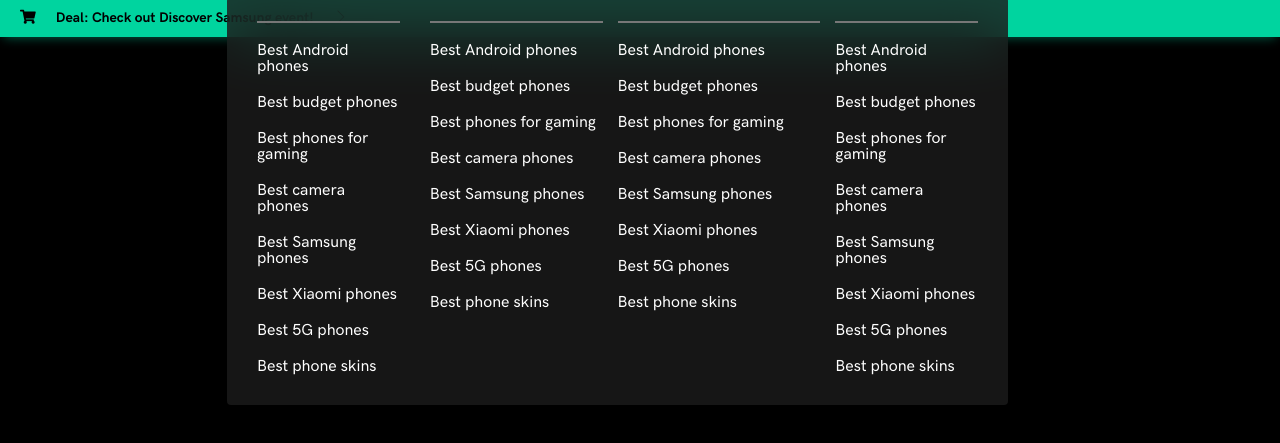
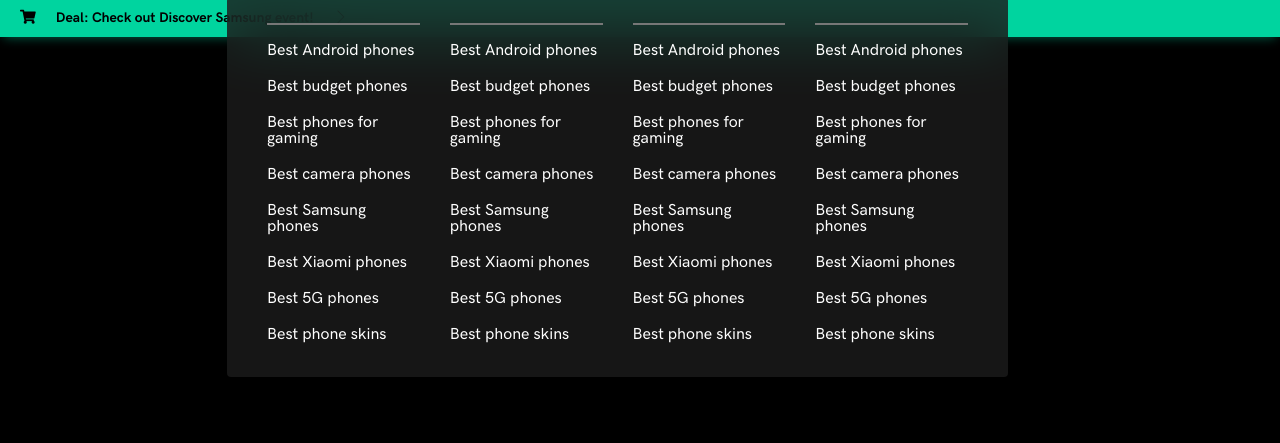
Before and after one commit to lckien2912/androidauthority, a plain HTML site: page index.html in a window 1280 px wide. Shown: the part 63-506 px from the top of the page. Drawn offline with Linux system fonts and the light colour scheme.

Commit message:
update subnav 60%

```diff
--- a/assets/css/header.css
+++ b/assets/css/header.css
@@ -29,25 +29,16 @@
   position: absolute;
   top: 100%;
   left: 0;
+  right: 0;
   background-color: rgba(28, 28, 28, 0.8);
   backdrop-filter: blur(30px);
-  padding: 30px 40px;
+  padding: 36px 40px 24px !important;
   border-radius: 4px;
   z-index: 3;
 }
 
 .subnav__list {
-  flex: 1;
-  padding: 36px 0px 20px;
   position: relative;
-}
-
-.subnav__list-container:first-child > .subnav__list {
-  margin-left: 30px;
-}
-
-.subnav__list-container:last-child > .subnav__list {
-  margin-right: 30px;
 }
 
 .subnav__list::before {
@@ -56,10 +47,10 @@
   height: 2px;
   width: 100%;
   background-color: #777;
-  top: 24px;
+  top: -10px;
 }
 
-.subnav__list:hover .subnav__list::before {
+.subnav__list:hover::before {
   background-color: var(--main-color);
 }
 
--- a/index.html
+++ b/index.html
@@ -95,7 +95,7 @@
                   <a href="" class="subnav__item-link">Best phone skins</a>
                 </div>
               </div>
-              <div class="subnav__list-container pc-3">
+              <div class="subnav__list-container col pc-3">
                 <div class="subnav__list">
                   <a href="" class="subnav__item-link">Best Android phones</a>
                   <a href="" class="subnav__item-link">Best budget phones</a>
```
